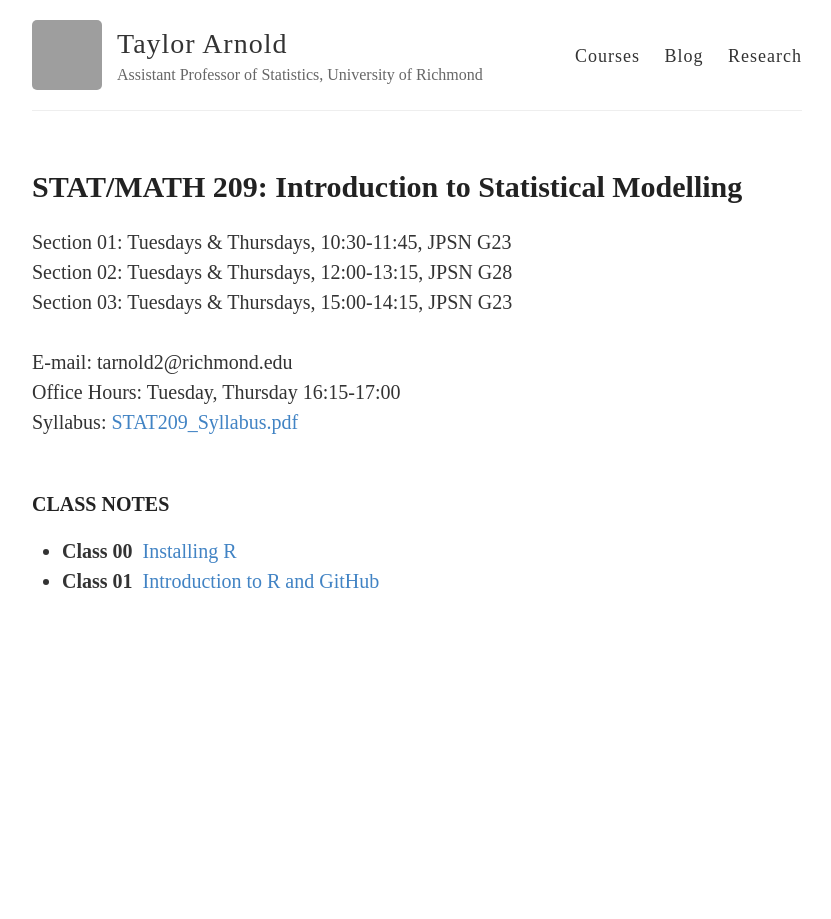
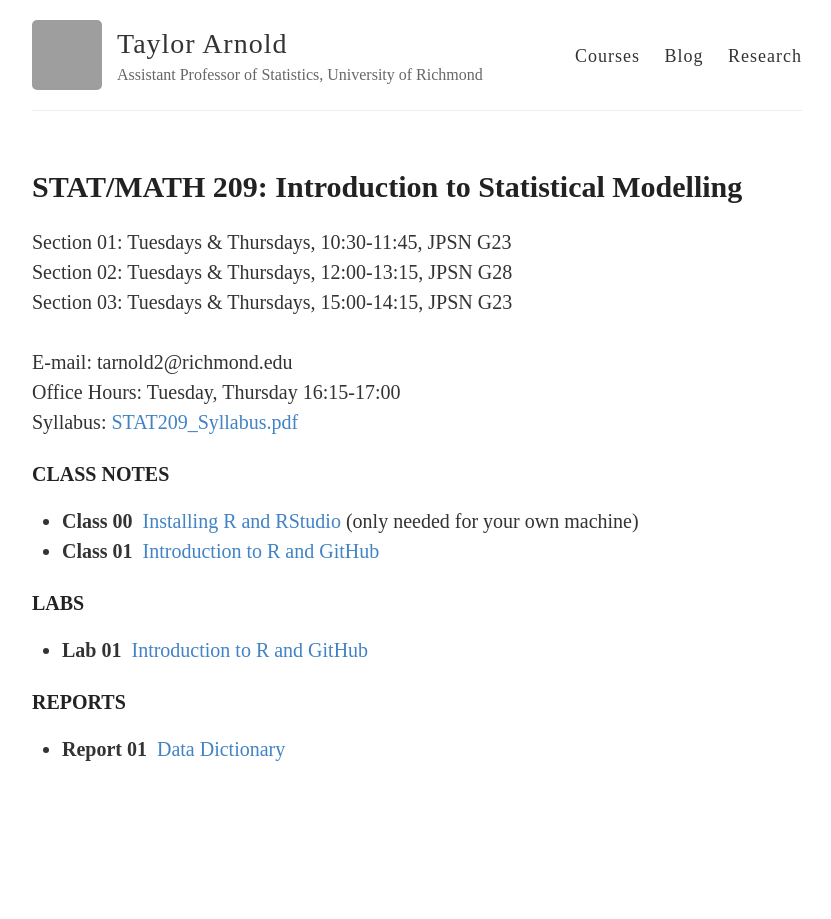
Before and after one commit to statsmaths/stat209, a Jekyll site: the page built from index.html, in a window 1280 px wide. Shown: the whole page, without its empty margins (223-1054 px from the left). Built offline with Jekyll 4.4.1, drawn with Linux system fonts in a browser that asks for light colours; grey boxes are pictures that could not be loaded.

Commit message:
update notes

```diff
--- a/_layouts/default.html
+++ b/_layouts/default.html
@@ -1,7 +1,7 @@
 <!DOCTYPE html>
 <html>
   <head>
-    <title>Taylor Arnold - STAT 395</title>
+    <title>Taylor Arnold - STAT 209</title>
 
     {% include meta.html %}
 
--- a/index.html
+++ b/index.html
@@ -16,12 +16,24 @@ Syllabus: <a href="assets/syllabus/STAT209_Syllabus.pdf">STAT209_Syllabus.pdf</a
 </div>
 
 <div class="posts">
-  <br>
   <h3>CLASS NOTES</h3>
+  <ul>
+    <li><strong>Class 00</strong>&nbsp;&nbsp;<a href="/stat209/notes/class00-setup">Installing R and RStudio</a> (only needed for your own machine)</li>
+    <li><strong>Class 01</strong>&nbsp;&nbsp;<a href="/stat209/notes/class01-introduction">Introduction to R and GitHub</a></li>
+  </ul>
 
-    <ul>
-      <li><strong>Class 00</strong>&nbsp;&nbsp;<a href="/stat209/notes/class00-setup">Installing R</a></li>
-      <li><strong>Class 01</strong>&nbsp;&nbsp;<a href="/stat209/notes/class01-introduction">Introduction to R and GitHub</a></li>
-    </ul>
+  <h3>LABS</h3>
+  <ul>
+    <li><strong>Lab 01</strong>&nbsp;&nbsp;<a href="/stat209/notes/class01-introduction">Introduction to R and GitHub</a></li>
+  </ul>
+
+  <h3>REPORTS</h3>
+  <ul>
+    <li><strong>Report 01</strong>&nbsp;&nbsp;<a href="/stat209/notes/class01-introduction">Data Dictionary</a></li>
+  </ul>
 
 </div>
+
+
+<div id="footer" style="min-height:100px">
+</div>
```
